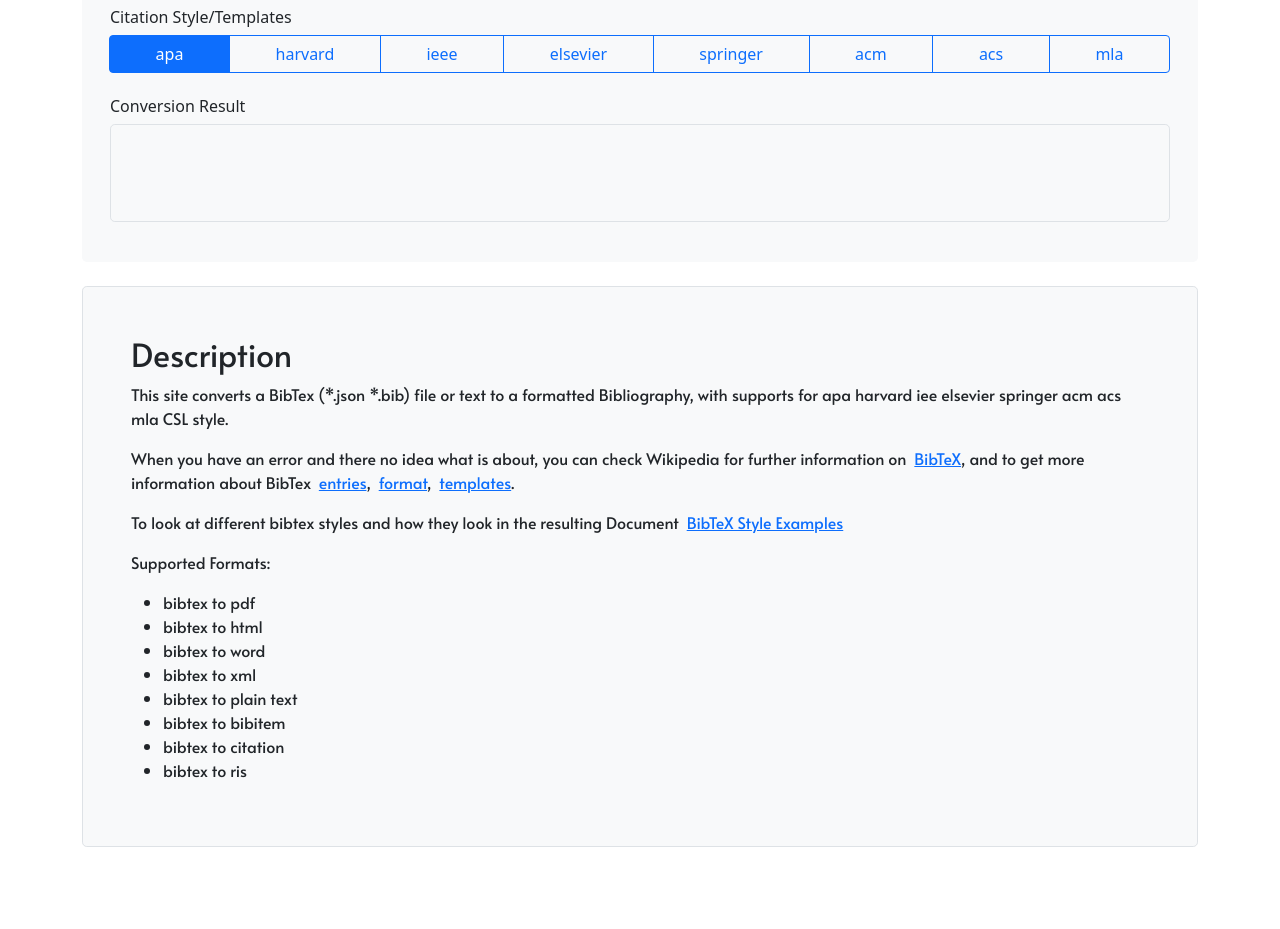
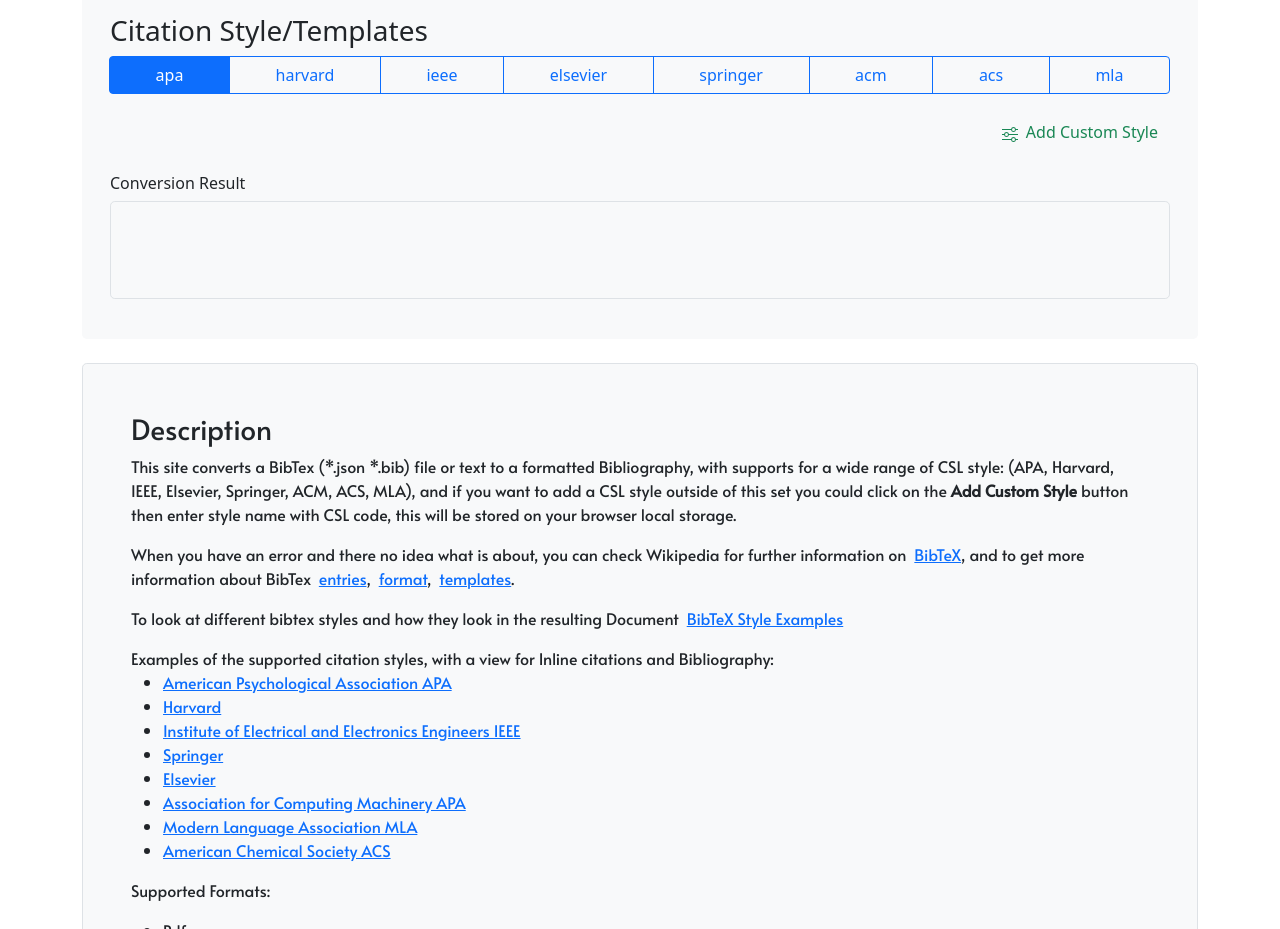
Before and after one commit to asouqi/bibtex-converter, a React (Create React App) app: page / in a window 1280 px wide. Shown: the part 783-1712 px from the top of the page. Before the commit the page ends 1654 px from the top, so only its background shows below. Built offline with nearby package versions, Linux system fonts and the light colour scheme.

Commit message:
SEO improve content

```diff
--- a/src/App.js
+++ b/src/App.js
@@ -19,8 +19,8 @@ function App() {
           {/* Footer */}
           <footer>
                   <div className="alata-font h-100 p-5 bg-light border rounded-3">
-                      <h2>Description</h2>
-                      <p>This site converts a BibTex (*.json *.bib) file or text to a formatted Bibliography, with supports for apa harvard iee elsevier springer acm acs mla CSL style.</p>
+                      <h3>Description</h3>
+                      <p>This site converts a BibTex (*.json *.bib) file or text to a formatted Bibliography, with supports for a wide range of CSL style: (APA, Harvard, IEEE, Elsevier, Springer, ACM, ACS, MLA), and if you want to add a CSL style outside of this set you could click on the <b>Add Custom Style</b> button then enter style name with CSL code, this will be stored on your browser local storage.</p>
                       <p>
                           When you have an error and there no idea what is about, you can check Wikipedia for further information on
                           &nbsp;<a href="http://en.wikipedia.org/wiki/BibTeX">BibTeX</a>,
@@ -33,17 +33,63 @@ function App() {
                           To look at different bibtex styles and how they look in the resulting Document
                           &nbsp;<a href={"https://verbosus.com/bibtex-style-examples.html"}>BibTeX Style Examples</a>
                       </p>
+                      <span>
+                          Examples of the supported citation styles, with a view for Inline citations and Bibliography:
+                          <ul>
+                              <li>
+                                  <a className={'bibtex-apa'} href={'https://csl.mendeley.com/styleInfo/?styleId=http%3A%2F%2Fwww.zotero.org%2Fstyles%2Fapa'}>
+                                      American Psychological Association APA
+                                  </a>
+                              </li>
+                              <li>
+                                  <a className={'bibtex-harvard'} href={'https://csl.mendeley.com/styleInfo/?styleId=http%3A%2F%2Fwww.zotero.org%2Fstyles%2Fharvard1'}>
+                                      Harvard
+                                  </a>
+                              </li>
+                              <li>
+                                  <a className={'bibtex-ieee'} href={'https://csl.mendeley.com/styleInfo/?styleId=http%3A%2F%2Fwww.zotero.org%2Fstyles%2Fieee'}>
+                                      Institute of Electrical and Electronics Engineers IEEE
+                                  </a>
+                              </li>
+                              <li>
+                                  <a className={'bibtex-springer'} href={'https://csl.mendeley.com/styleInfo/?styleId=http%3A%2F%2Fwww.zotero.org%2Fstyles%2Fspringer-basic-author-date-no-et-al'}>
+                                      Springer
+                                  </a>
+                              </li>
+                              <li>
+                                  <a className={'bibtex-elsevier'} href={'https://csl.mendeley.com/styleInfo/?styleId=http%3A%2F%2Fwww.zotero.org%2Fstyles%2Felsevier-with-titles'}>
+                                      Elsevier
+                                  </a>
+                              </li>
+                              <li>
+                                  <a className={'bibtex-acm'} href={'https://csl.mendeley.com/styleInfo/?styleId=http%3A%2F%2Fwww.zotero.org%2Fstyles%2Fassociation-for-computing-machinery'}>
+                                      Association for Computing Machinery APA
+                                  </a>
+                              </li>
+                              <li>
+                                  <a className={'bibtex-mla'} href={'https://csl.mendeley.com/styleInfo/?styleId=http%3A%2F%2Fwww.zotero.org%2Fstyles%2Fmodern-language-association'}>
+                                      Modern Language Association MLA
+                                  </a>
+                              </li>
+                              <li>
+                                  <a className={'bibtex-acs'} href={'https://csl.mendeley.com/styleInfo/?styleId=http%3A%2F%2Fwww.zotero.org%2Fstyles%2Famerican-chemical-society'}>
+                                      American Chemical Society ACS
+                                  </a>
+                              </li>
+                          </ul>
+                      {/*    Modern Language Association MLA*/}
+                      </span>
 
                       <p>Supported Formats:</p>
                       <ul>
-                          <li>bibtex to pdf</li>
-                          <li>bibtex to html</li>
-                          <li>bibtex to word</li>
-                          <li>bibtex to xml</li>
-                          <li>bibtex to plain text</li>
-                          <li>bibtex to bibitem</li>
-                          <li>bibtex to citation</li>
-                          <li>bibtex to ris</li>
+                          <li title={'bibtex-pdf'}>Pdf</li>
+                          <li title={'bibtex-html'}>Html</li>
+                          <li title={'bibtex-word'}>Word</li>
+                          <li title={'bibtex-xml'}>Xml</li>
+                          <li title={'bibtex-plain-text bibtex-text'}>Plain text</li>
+                          <li title={'bibtex-bibitem'}>Bibitem</li>
+                          <li title={'bibtex-citation'}>Citation</li>
+                          <li title={'bibtex-ris'}>Ris</li>
                       </ul>
                   </div>
           </footer>
--- a/src/component/Citation.js
+++ b/src/component/Citation.js
@@ -7,6 +7,7 @@ import {FormatLabel} from "./Format/FormatLabel";
 import {FormatEncoder} from "./Format/FormatEncoder";
 import {ConversionControls} from "./ConversionControls";
 import {CSL} from "../utilities/csl";
+import {CustomStyle} from "./CustomStyle";
 
 export const Citation = () => {
   const editorRef = useRef()
@@ -169,7 +170,7 @@ export const Citation = () => {
           {outputError && (<span className="mb-2 badge bg-danger">sorry we are unable to convert your input ⚠️</span>)}
           <div>
               {format !== 'XML' && format !== 'BIB' && format !== 'RIS' && <div className="h-100 bg-light">
-                      <h6>Citation Style/Templates</h6>
+                      <h3>Citation Style/Templates</h3>
                       <div className="btn-group d-flex flex-wrap" role="group" aria-label="Basic checkbox toggle button group">
                           {Object.keys(CSL).map(csl => (
                               <Fragment key={csl}>
@@ -179,6 +180,7 @@ export const Citation = () => {
                               </Fragment>
                           ))}
                       </div>
+                      <CustomStyle style={style} handleOnStyleClick={handleOnStyleClick}/>
               </div>}
               <div className="h-100 bg-light py-4">
                   <h6>Conversion Result</h6>
--- /dev/null
+++ b/src/component/CustomStyle.js
@@ -0,0 +1,102 @@
+import React, {Fragment, useCallback, useMemo, useState} from "react";
+
+export const CustomStyle = ({style, handleOnStyleClick}) => {
+       const [toggle, setToggle] = useState(false)
+       const [update, setUpdate] = useState(false)
+       const [styleName, setStyleName] = useState('')
+       const [csl, setCSL] = useState('')
+
+       const onToggleClick = useCallback(() => setToggle(!toggle), [setToggle, toggle])
+       const onStyleNameChange = useCallback((event) => setStyleName(event.target.value), [setStyleName])
+       const onCSLCodeChange = useCallback((event) => setCSL(event.target.value), [setCSL])
+       const onSaveClick = useCallback(() => {
+           if (styleName.length > 1 && csl.length > 1){
+               localStorage.setItem(styleName, csl)
+               setUpdate(!update)
+               setStyleName('')
+               setCSL('')
+           }
+       }, [styleName, csl, setUpdate, update])
+       const onClearClickHandler = useCallback(() => {
+             if (styleName.length > 1 && localStorage.getItem(styleName)){
+                 localStorage.removeItem(styleName)
+                 setUpdate(!update)
+                 setStyleName('')
+                 setCSL('')
+             } else {
+             //    TODO:: show error
+             }
+       },[setStyleName,setCSL, styleName])
+
+       const styles = useMemo(() => {
+        const csl = {}
+        if (localStorage.length > 0) {
+            [...Array(localStorage.length).keys()].map((index) => {
+                const key = localStorage.key(index)
+                csl[key] = localStorage.getItem(key)
+            })
+        }
+        return csl
+        },[update])
+
+       return (
+           <>
+               <div className="btn-group d-flex flex-wrap" role="group" aria-label="Basic checkbox toggle button group">
+                   {Object.keys(styles).map(csl => (
+                       <Fragment key={csl}>
+                           <input checked={style === csl} type="checkbox" className="btn-check" id={csl} autoComplete="off"
+                                  onChange={handleOnStyleClick}/>
+                           <label className="btn btn-outline-success" htmlFor={csl} style={{width: '25px', whiteSpace: 'nowrap', overflow: 'hidden', textOverflow: 'ellipsis'}}>{csl}</label>
+                       </Fragment>
+                   ))}
+               </div>
+               <div className="d-flex" style={{justifyContent: 'flex-end', marginTop: '20px'}}>
+                 <button type="button" className="btn btn-outline-success" style={{border: 'none'}} onClick={onToggleClick}>
+                   <svg xmlns="http://www.w3.org/2000/svg" width="16" height="16" fill="currentColor"
+                        className="me-2" viewBox="0 0 16 16">
+                       <path fillRule="evenodd"
+                             d="M11.5 2a1.5 1.5 0 1 0 0 3 1.5 1.5 0 0 0 0-3zM9.05 3a2.5 2.5 0 0 1 4.9 0H16v1h-2.05a2.5 2.5 0 0 1-4.9 0H0V3h9.05zM4.5 7a1.5 1.5 0 1 0 0 3 1.5 1.5 0 0 0 0-3zM2.05 8a2.5 2.5 0 0 1 4.9 0H16v1H6.95a2.5 2.5 0 0 1-4.9 0H0V8h2.05zm9.45 4a1.5 1.5 0 1 0 0 3 1.5 1.5 0 0 0 0-3zm-2.45 1a2.5 2.5 0 0 1 4.9 0H16v1h-2.05a2.5 2.5 0 0 1-4.9 0H0v-1h9.05z"/>
+                   </svg>
+                   {!toggle && 'Add Custom Style' || 'Hide Custom Style Input'}
+                 </button>
+           </div>
+
+           {toggle && (
+               <div className="h-100 p-5 rounded-3" style={{backgroundColor: '#e9ecef'}}>
+                    <div className="input-group py-2">
+                           <span className="input-group-text">Style Name</span>
+                           <input type="text" aria-label="CSL style name" className="form-control" value={styleName} onInput={onStyleNameChange}/>
+                    </div>
+
+                    <div className="form-floating py-2">
+                           <textarea className="form-control" id="floatingTextarea2" style={{minHeight: '100px'}} value={csl} onInput={onCSLCodeChange}/>
+                           <label htmlFor="floatingTextarea2">Add your CSL code</label>
+                    </div>
+
+                    <p>you can get CSL code from <a href={'https://csl.mendeley.com/searchByName/'}>csl.mendeley</a> by searching the name of the publisher.</p>
+
+                   <div className="btn-group d-flex flex-wrap" role="group" aria-label="Basic button group" style={{justifyContent: 'space-between'}}>
+                       <button type="button" className="btn btn-success" onClick={onSaveClick}>
+                           <svg xmlns="http://www.w3.org/2000/svg" width="16" height="16" fill="currentColor"
+                                className="me-2" viewBox="0 0 16 16">
+                               <path
+                                   d="M2 1a1 1 0 0 0-1 1v12a1 1 0 0 0 1 1h12a1 1 0 0 0 1-1V2a1 1 0 0 0-1-1H9.5a1 1 0 0 0-1 1v7.293l2.646-2.647a.5.5 0 0 1 .708.708l-3.5 3.5a.5.5 0 0 1-.708 0l-3.5-3.5a.5.5 0 1 1 .708-.708L7.5 9.293V2a2 2 0 0 1 2-2H14a2 2 0 0 1 2 2v12a2 2 0 0 1-2 2H2a2 2 0 0 1-2-2V2a2 2 0 0 1 2-2h2.5a.5.5 0 0 1 0 1H2z"/>
+                           </svg>
+                           Save to the styles
+                       </button>
+                       <button type="button" className="btn btn-danger" style={{border: 'none'}} onClick={onClearClickHandler}>
+                           <svg xmlns="http://www.w3.org/2000/svg" width="16" height="16" fill="currentColor"
+                                className="me-2" viewBox="0 0 16 16">
+                               <path
+                                   d="M5.5 5.5A.5.5 0 0 1 6 6v6a.5.5 0 0 1-1 0V6a.5.5 0 0 1 .5-.5zm2.5 0a.5.5 0 0 1 .5.5v6a.5.5 0 0 1-1 0V6a.5.5 0 0 1 .5-.5zm3 .5a.5.5 0 0 0-1 0v6a.5.5 0 0 0 1 0V6z"/>
+                               <path fillRule={"evenodd"}
+                                     d="M14.5 3a1 1 0 0 1-1 1H13v9a2 2 0 0 1-2 2H5a2 2 0 0 1-2-2V4h-.5a1 1 0 0 1-1-1V2a1 1 0 0 1 1-1H6a1 1 0 0 1 1-1h2a1 1 0 0 1 1 1h3.5a1 1 0 0 1 1 1v1zM4.118 4 4 4.059V13a1 1 0 0 0 1 1h6a1 1 0 0 0 1-1V4.059L11.882 4H4.118zM2.5 3V2h11v1h-11z"/>
+                           </svg>
+                           Delete Custom Style
+                       </button>
+                   </div>
+              </div>
+           )}
+           </>
+       )
+}
--- a/src/component/Format/FormatGroup.js
+++ b/src/component/Format/FormatGroup.js
@@ -6,11 +6,11 @@ export const FormatGroup = ({setFormat, format}) => {
 
     return(
         <div className={'container-fluid py-1'}>
-            <h4 className="mb-5 text-body alata-font">
+            <h2 className="mb-5 text-body alata-font" style={{fontSize: '1.5em'}}>
                 Convert your Bibtex bibliography text or file instantly.
-            </h4>
+            </h2>
 
-            {!format && <h6 className="mb-2 alata-font">please select one of the following formats for conversion:</h6>}
+            {!format && <div className="mb-2 alata-font alata-font" style={{fontWeight: 'bold', lineHeight: '1.6'}}>please select one of the following formats for conversion:</div>}
             <div className="btn-group d-flex flex-wrap justify-content-between" role="group" aria-label="converted formats" style={{marginBottom: '10px'}}>
                 <input type="radio" className="btn-check" name="btnradio" id="PDF" autoComplete="off"
                        onClick={onGroupButtonClick}/>
--- a/src/hooks/cite.js
+++ b/src/hooks/cite.js
@@ -18,10 +18,11 @@ export default (input, format, style) => {
 
             if (style !== 'apa' && style !== 'harvard'){
                 const cslPlugin = plugins.config.get('@csl')
-                cslPlugin.templates.add(style, CSL[style])
+                const csl =  CSL[style] && CSL[style] || localStorage.getItem(style)
+                cslPlugin.templates.add(style, csl)
             }
 
-            const cite = await Cite.async(input,{ format: 'string'})
+            const cite = Cite(input,{ format: 'string'})
             try {
                 switch (format){
                     case 'BIB': {
```
